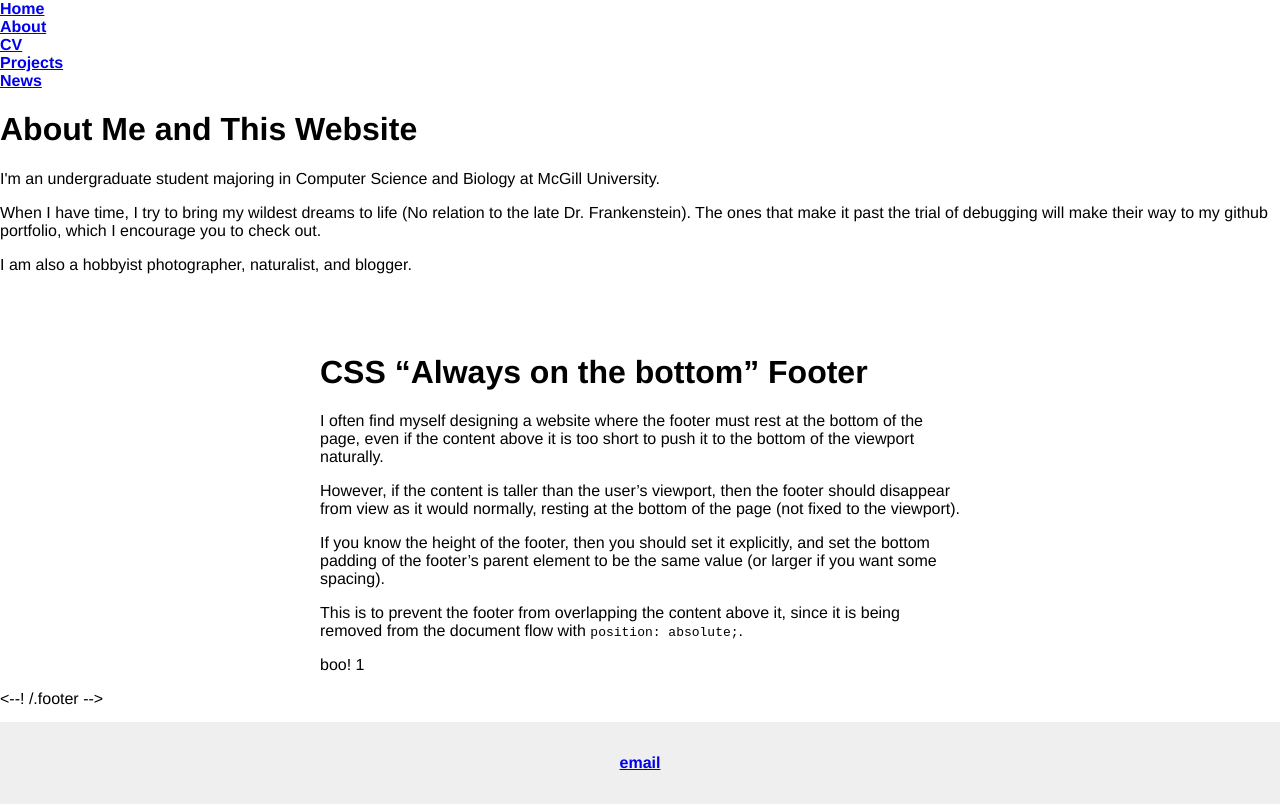
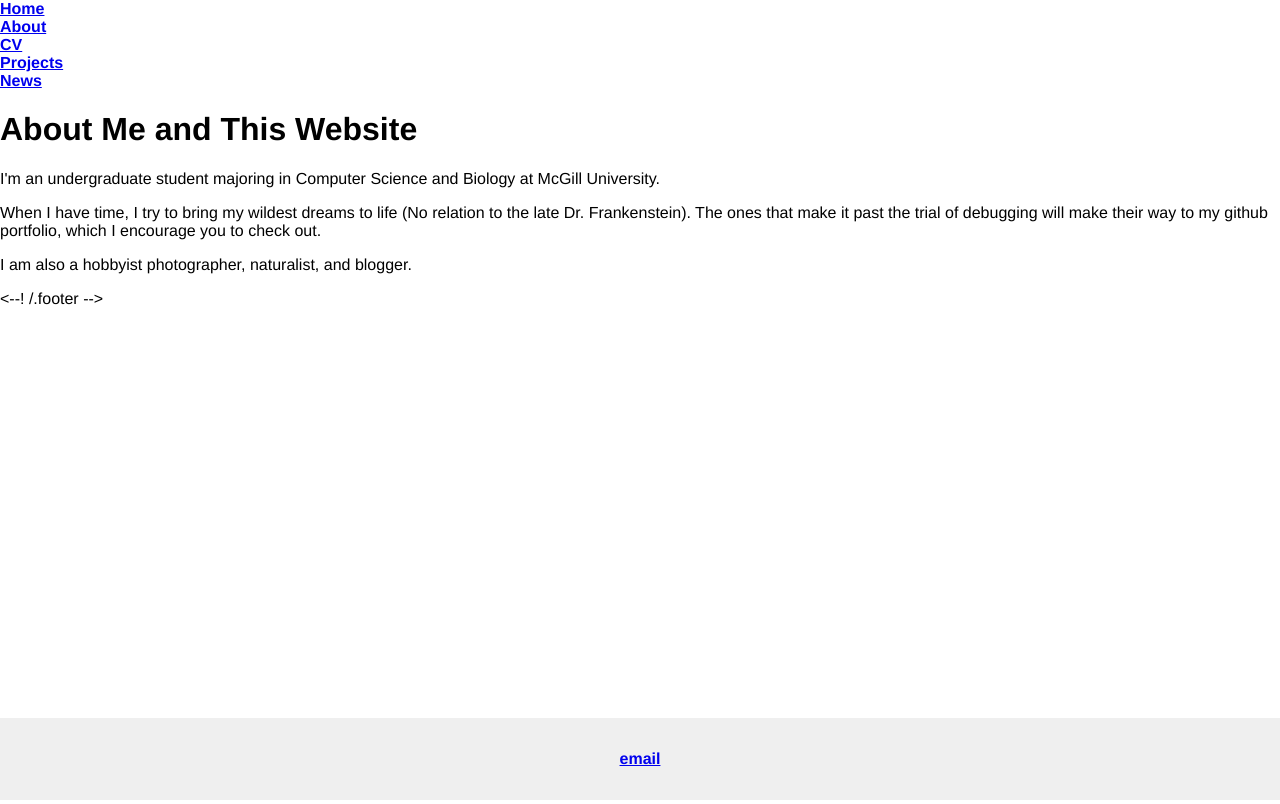
Before and after one commit to softbear/softbear.github.io, a plain HTML site: page trial.html in a window 1280 px wide. Drawn offline with Linux system fonts and the light colour scheme.

Commit message:
Update trial.html

```diff
--- a/trial.html
+++ b/trial.html
@@ -24,18 +24,7 @@
 
 		</div><!-- /.container -->
 	</body>
-<div class="demo">
-  <h1>CSS “Always on the bottom” Footer</h1>
 
-  <p>I often find myself designing a website where the footer must rest at the bottom of the page, even if the content above it is too short to push it to the bottom of the viewport naturally.</p>
-
-  <p>However, if the content is taller than the user’s viewport, then the footer should disappear from view as it would normally, resting at the bottom of the page (not fixed to the viewport).</p>
-
-  <p>If you know the height of the footer, then you should set it explicitly, and set the bottom padding of the footer’s parent element to be the same value (or larger if you want some spacing).</p>
-
-  <p>This is to prevent the footer from overlapping the content above it, since it is being removed from the document flow with <code>position: absolute;</code>.</p>
-  <p>boo! 1</p>
-</div>
 
 <div class="footer">
 
```
